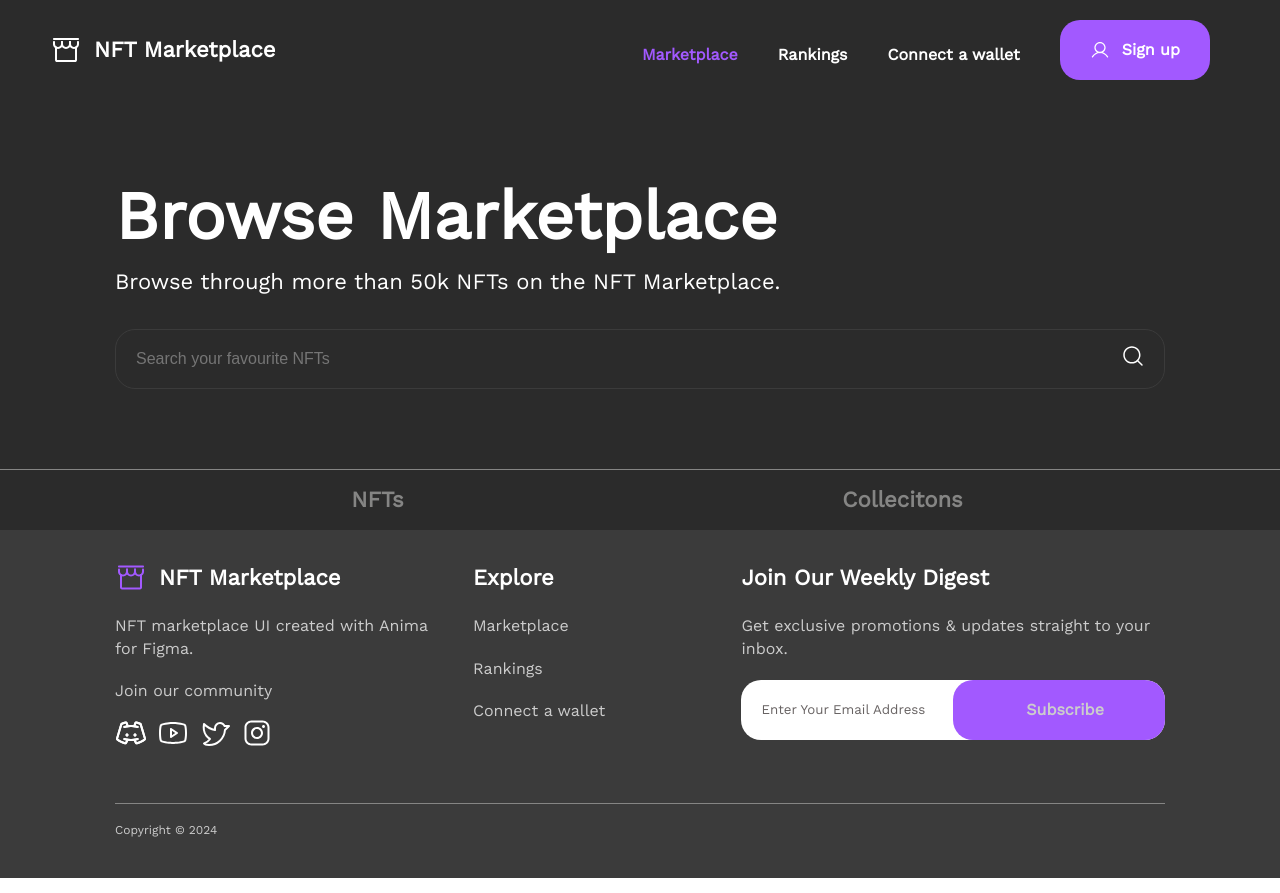
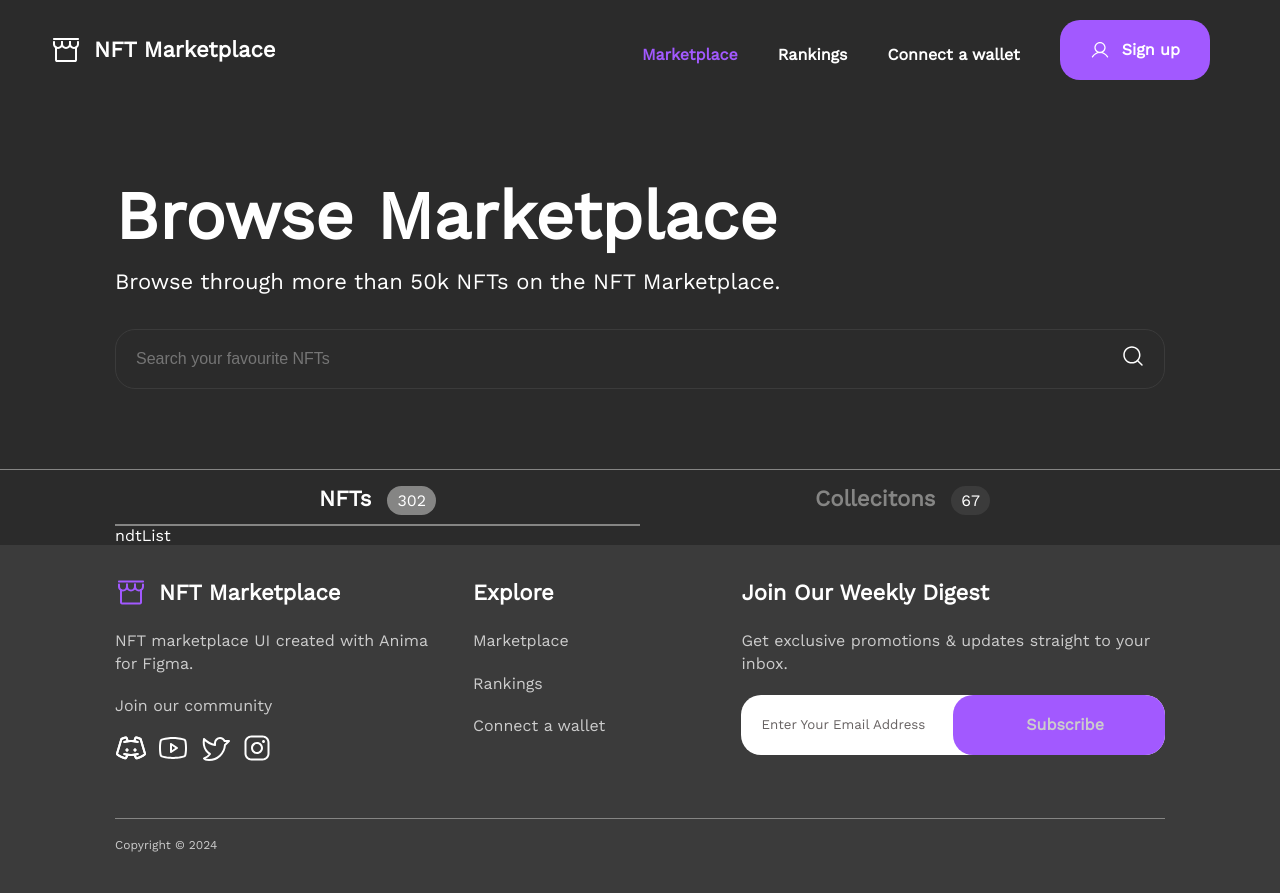
Before and after one commit to nqhop/NFT-marketplace-vuejs, a Vue app: page /marketplace in a window 1280 px wide. Built offline with nearby package versions, Linux system fonts and the light colour scheme.

Commit message:
marketplace and ranking

```diff
--- a/src/assets/css/responsive.css
+++ b/src/assets/css/responsive.css
@@ -68,6 +68,13 @@
 .m-t-divider{
     margin-top: 30px;
 }
+.f-s-16-22{
+    font-size: 16px;
+}
+
+.d-none-unset{
+    display: none;
+}
 
 /* table */
 @media (min-width: 834px) {
@@ -106,6 +113,12 @@
     .m-g-t-b-for-4-6-8{
         margin-top: 60px;
         margin-bottom: 60px;
+    }
+    .f-s-16-22{
+        font-size: 22px;
+    }
+    .d-none-unset{
+        display: unset;
     }
 }
 
--- a/src/components/pages/marketplace/NftMarketplace.vue
+++ b/src/components/pages/marketplace/NftMarketplace.vue
@@ -2,8 +2,9 @@
     <div class="marketplace">
         <div class="grid wide">
             <the-browse-vue />
-            <nft-navigation-vue/>
-            <!-- <router-view name="nft"></router-view> -->
+            <nft-navigation-vue @change-nft-is-selected="changeNftsIsSelected" :nftsIsSelected="nftsIsSelected"/>
+            <nft-list v-if="nftsIsSelected" />
+            <nft-collection-vue v-else />
         </div>
     </div>
 </template>
@@ -11,14 +12,19 @@
 <script>
 import TheBrowseVue from './TheBrowse.vue'
 import NftNavigationVue from './NftNavigation.vue';
+import NftList from './NftList.vue';
+import NftCollectionVue from './NftCollection.vue';
 export default {
-    components: { TheBrowseVue, NftNavigationVue }
+    components: { TheBrowseVue, NftNavigationVue, NftList, NftCollectionVue },
+    data() {
+        return {
+            nftsIsSelected: true
+        }
+    },
+    methods: {
+        changeNftsIsSelected(nftsIsSelected) {
+            this.nftsIsSelected = nftsIsSelected
+        }
+    },
 }
 </script>
-
-<style scoped>
-/* .marketplace{
-    margin-top: 80px;
-    margin-bottom: 80px;
-} */
-</style>
--- a/src/components/pages/marketplace/NftNavigation.vue
+++ b/src/components/pages/marketplace/NftNavigation.vue
@@ -2,19 +2,37 @@
     <div class="nft-nav-divider"></div>
     <div class="nft-nav">
         <ul>
-            <li>
-                NFTs
+            <li @click="changeNftsIsSelectedTrue">
+                <div class="scale-transition">
+                    <span class="f-s-16-22" :class="nftsIsSelected ? 'nft-nav-title-active' : ''">NFTs</span>
+                    <span class="nft-nav-quality d-none-unset"
+                        :class="nftsIsSelected ? 'nft-nav-quality-active' : ''">302</span>
+                </div>
             </li>
-            <li>
-                Collecitons
+            <li @click="changeNftsIsSelectedFalse">
+                <div class="scale-transition">
+                    <span class="f-s-16-22" :class="!nftsIsSelected ? 'nft-nav-title-active' : ''">Collecitons</span>
+                    <span class="nft-nav-quality d-none-unset"
+                        :class="!nftsIsSelected ? 'nft-nav-quality-active' : ''">67</span>
+                </div>
             </li>
         </ul>
+        <div :class="nftsIsSelected ? 'nft-nav-active-left' : ''"></div>
+        <div :class="!nftsIsSelected ? 'nft-nav-active-right' : ''"></div>
     </div>
 </template>
 
 <script>
 export default {
-
+    props: ["nftsIsSelected"],
+    methods: {
+        changeNftsIsSelectedTrue() {
+            this.$emit("change-nft-is-selected", true)
+        },
+        changeNftsIsSelectedFalse() {
+            this.$emit("change-nft-is-selected", false)
+        }
+    },
 }
 </script>
 
@@ -28,7 +46,6 @@ export default {
     margin-left: -50vw;
 }
 
-.nft-nav {}
 
 .nft-nav ul {
     list-style-type: none;
@@ -38,7 +55,6 @@ export default {
 .nft-nav ul li {
     color: #858584;
     height: 60px;
-    font-size: 22px;
     font-style: normal;
     font-weight: 600;
     line-height: 140%;
@@ -48,4 +64,60 @@ export default {
     display: flex;
     align-items: center;
 }
-</style>
+
+.nft-nav-quality {
+    padding: 5px 10px;
+    align-items: center;
+    gap: 10px;
+    border-radius: 20px;
+    background: #3B3B3B;
+    margin-left: 16px;
+    font-size: 16px;
+    font-style: normal;
+    font-weight: 400;
+    line-height: 140%;
+    color: #fff;
+}
+
+.nft-nav-title-active {
+    color: #fff;
+}
+
+.nft-nav-active-left,
+.nft-nav-active-right {
+    width: 50%;
+    border-bottom: 2px solid #858584;
+    margin-top: -6px;
+}
+
+.nft-nav-active-left {
+    animation: modal-left .3s ease-out forwards;
+}
+
+.nft-nav-active-right {
+    animation: modal-right .3s ease-out forwards;
+}
+
+.nft-nav-quality-active {
+    background: #858584;
+}
+
+@keyframes modal-right {
+    from {
+        transform: translateX(0);
+    }
+
+    to {
+        transform: translateX(100%);
+    }
+}
+
+@keyframes modal-left {
+    from {
+        transform: translateX(100%);
+    }
+
+    to {
+        transform: translateX(0%);
+    }
+}</style>
--- /dev/null
+++ b/src/components/pages/ranking/RankingNav.vue
@@ -0,0 +1,39 @@
+<template>
+    <div class="ranking-nav">
+        <ul>
+            <li v-for="(duration, index) in durations" :key="index">
+                {{ duration }}
+            </li>
+        </ul>
+    </div>
+</template>
+
+<script>
+export default {
+    data() {
+        return {
+            durations: ["Today", "This Week", "This Month", "All Time"]
+        }
+    }
+}
+</script>
+
+<style scoped>
+.ranking-nav ul{
+    list-style-type: none;
+    display: flex;
+}
+.ranking-nav ul li {
+    color: #858584;
+    height: 60px;
+    font-size: 22px;
+    font-style: normal;
+    font-weight: 600;
+    line-height: 140%;
+    text-transform: capitalize;
+    width: 25%;
+    justify-content: center;
+    display: flex;
+    align-items: center;
+}
+</style>
--- a/src/components/pages/ranking/TheRanking.vue
+++ b/src/components/pages/ranking/TheRanking.vue
@@ -1,13 +1,28 @@
 <template>
-   Ranking
+   <div class="ranking">
+      <div class="grid wide">
+         <top-creator />
+         <ranking-nav/>
+      </div>
+   </div>
 </template>
 
 <script>
+import TopCreator from './TopCreator.vue';
+import RankingNav from './RankingNav.vue';
 export default {
-
+   components: { TopCreator, RankingNav },
+   data() {
+      return {
+         time: "today"
+      }
+   },
+   methods: {
+      changrTime(time) {
+         this.time = time
+      }
+   }
 }
 </script>
 
-<style scoped>
-
-</style>
+<style scoped></style>
--- /dev/null
+++ b/src/components/pages/ranking/TopCreator.vue
@@ -0,0 +1,14 @@
+<template>
+    <div class="m-g-t-b-for-4-6-8">
+        <p class="browser-title f-s-main-text">
+            Top Creators
+        </p>
+        <p class="browser-desc f-s-main-desc">
+            Check out top ranking NFT artists on the NFT Marketplace.
+        </p>
+    </div>
+</template>
+
+<script>
+export default {}
+</script>
```
